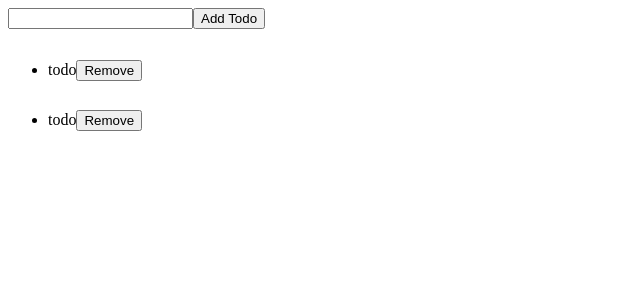
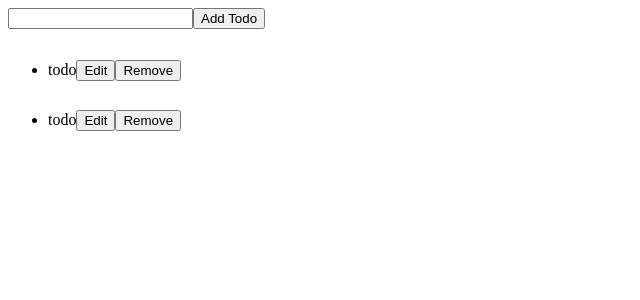
Before and after one commit to Granit-700/todolist-test, a React (Vite) app: page / in a window 1280 px wide. Shown: the top 300 px of the page, without its empty margins (0-640 px from the left). Built offline with nearby package versions, Linux system fonts and the light colour scheme.

Commit message:
feat: create edit todo function

```diff
--- a/src/App.tsx
+++ b/src/App.tsx
@@ -17,7 +17,7 @@ function App() {
   const [todos, setTodos] = useState(initTodos);
 
   const createTodo = (text: string) => {
-    setTodos([...todos, { id: Date.now(), text: text }])
+    setTodos([...todos, { id: Date.now(), text: text }]);
   };
 
   const deleteTodo = (currentId: number) => {
@@ -25,12 +25,28 @@ function App() {
     setTodos(FilteredTodos);
   };
 
+  const updateTodo = (currentId: number, newText: string) => {
+    const newTodos = todos.map(todo => {
+      if (todo.id === currentId) {
+        return { id: currentId, text: newText };
+      } else return todo;
+    });
+    setTodos(newTodos);
+  };
+
+  console.log(todos);
+
   return (
     <div>
       <TodoAdd createTodo={createTodo} />
-      <TodoList todos={todos} deleteTodo={deleteTodo} />
+      <TodoList
+        todos={todos}
+        deleteTodo={deleteTodo}
+        updateTodo={updateTodo}
+      />
     </div>
   );
 };
 
 export default App;
+``
--- /dev/null
+++ b/src/components/TodoEdit.tsx
@@ -0,0 +1,37 @@
+import { useState } from "react";
+import type { TodoEditProps } from "../types";
+
+const TodoEdit = ({ updateTodo, todo, isOpen, setIopen }: TodoEditProps) => {
+  const [text, setText] = useState("");
+
+  return (
+    <>
+      {isOpen === true ?
+        (
+          <>
+            <input
+              type="text"
+              value={text}
+              onChange={e => setText(e.target.value)}
+            />
+            <button
+              onClick={
+                () => {
+                  updateTodo(todo.id, text);
+                  setIopen(false);
+                }
+              }>
+              Save
+            </button>
+          </>
+        ) : (
+          <button onClick={() => setIopen(true)}>
+            Edit
+          </button>
+        )
+      }
+    </>
+  );
+};
+
+export default TodoEdit;
--- a/src/components/TodoItem.tsx
+++ b/src/components/TodoItem.tsx
@@ -1,13 +1,23 @@
+import { useState } from "react";
 import type { TodoItemProps } from "../types";
+import TodoEdit from "./TodoEdit";
 import TodoRemove from "./TodoRemove";
 
-const TodoItem = ({ todo, deleteTodo }: TodoItemProps) => {
+const TodoItem = ({ todo, deleteTodo, updateTodo }: TodoItemProps) => {
+  const [isOpen, setIopen] = useState(false);
+
   return (
     <li>
-      <div style={{display: "inline-block"}}>
+      <div style={{ display: "inline-block" }}>
         <p>{todo.text}</p>
       </div>
-      <TodoRemove deleteTodo={deleteTodo} currentId={todo.id}/>
+      <TodoEdit
+        updateTodo={updateTodo}
+        todo={todo}
+        isOpen={isOpen}
+        setIopen={setIopen}
+      />
+      <TodoRemove deleteTodo={deleteTodo} currentId={todo.id} />
     </li>
   );
 };
--- a/src/components/TodoList.tsx
+++ b/src/components/TodoList.tsx
@@ -1,7 +1,7 @@
 import type { TodoListProps } from "../types";
 import TodoItem from "./TodoItem";
 
-const TodoList = ({ todos, deleteTodo }: TodoListProps) => {
+const TodoList = ({ todos, deleteTodo, updateTodo }: TodoListProps) => {
 
   return (
     <ul>
@@ -9,6 +9,7 @@ const TodoList = ({ todos, deleteTodo }: TodoListProps) => {
         key={todo.id}
         todo={todo}
         deleteTodo={deleteTodo}
+        updateTodo={updateTodo}
       />)}
     </ul>
   );
```
Also changed, not shown: src/types.ts (+12 -3 lines).
